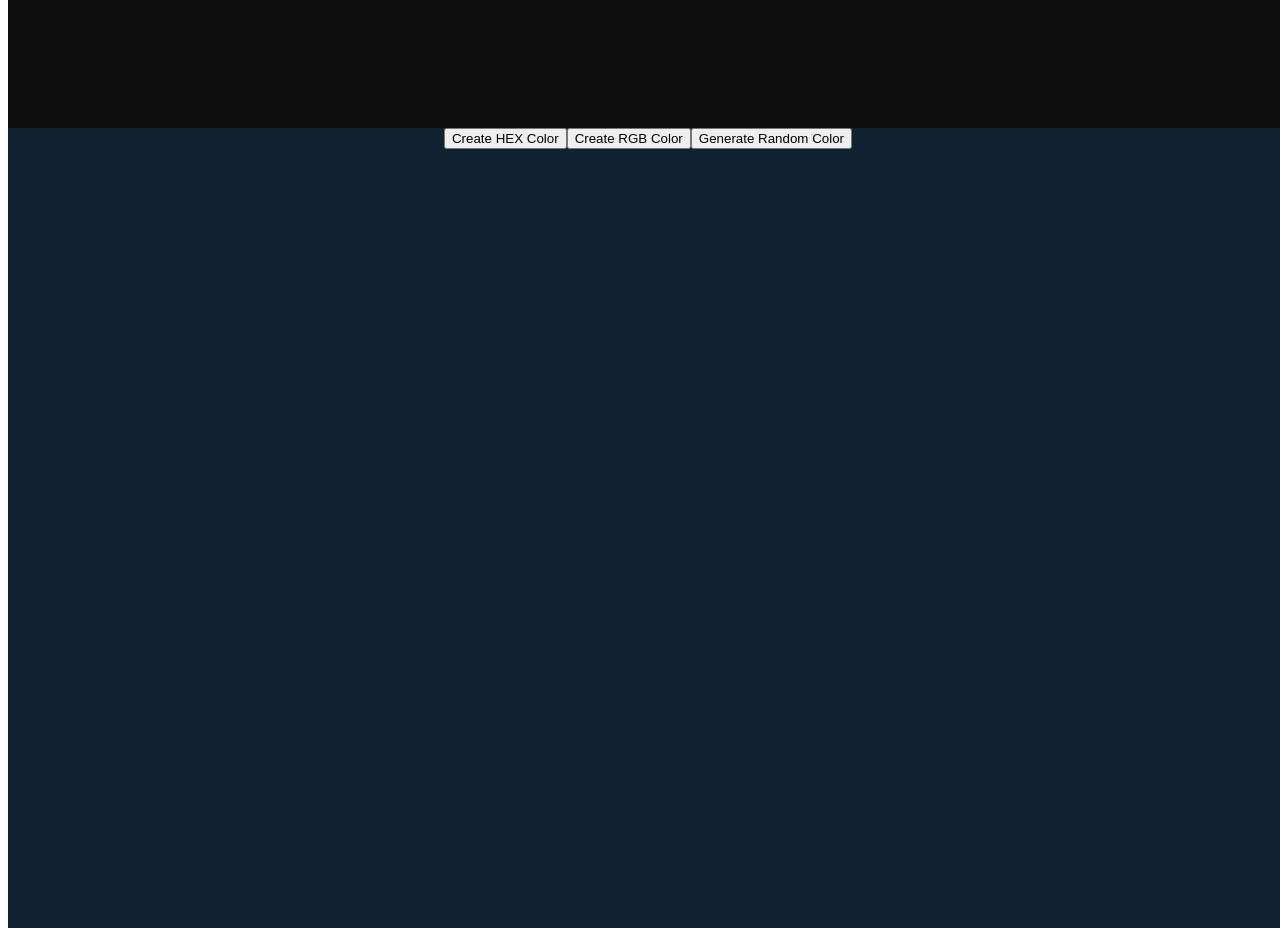
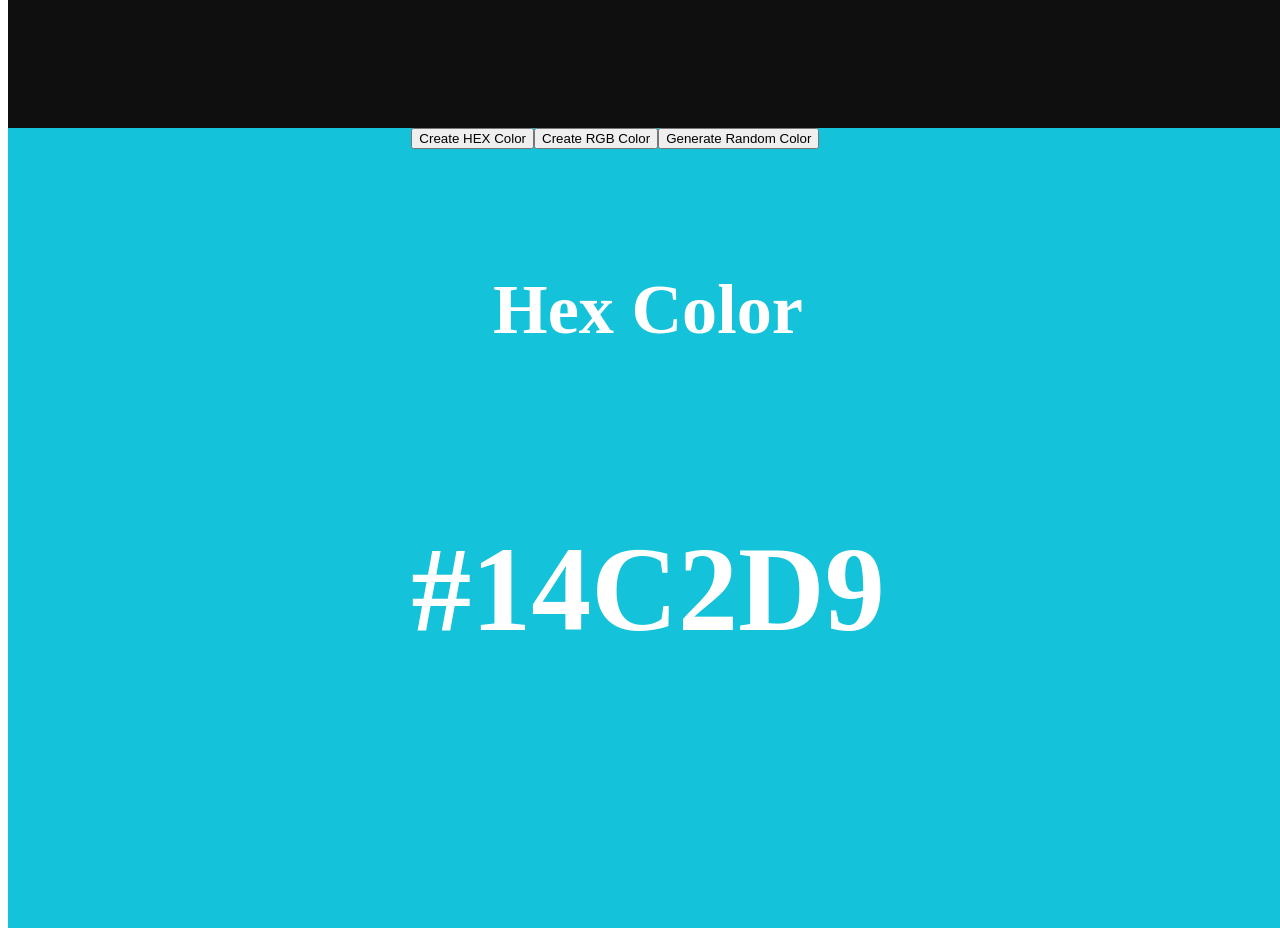
Before and after one commit to mishrasatyam28/react-mini-projects, a React (Vite) app: page / in a window 1280 px wide. Shown: the part 680-1616 px from the top of the page. Built offline with nearby package versions, Linux system fonts and the light colour scheme.

Commit message:
completed random-color

```diff
--- a/src/components/random-color/RandomColor.jsx
+++ b/src/components/random-color/RandomColor.jsx
@@ -1,10 +1,39 @@
-import React, { useState } from "react";
+import React, { useEffect, useState } from "react";
 
 export default function RandomColor() {
   const [typeOfColor, setTypeOfColor] = useState("hex");
   const [color, setColor] = useState("#123");
 
-  function handleCreateRandomColor() {}
+  function randomColorUtility(length) {
+    console.log(Math.random());
+    console.log(Math.floor(Math.random() * length));
+    return Math.floor(Math.random() * length);
+  }
+
+  function handleCreateRandomHexColor() {
+    // #678765
+    const hex = [1, 2, 3, 4, 5, 6, 7, 8, 9, "A", "B", "C", "D", "E", "F"];
+    let hexColor = "#";
+    for (let i = 0; i < 6; i++) {
+      hexColor += hex[randomColorUtility(hex.length)];
+      console.log(hexColor);
+    }
+    setColor(hexColor);
+    console.log("Hex-> ", hexColor);
+  }
+
+  function handleCreateRandomRgbColor() {
+    const r = randomColorUtility(256);
+    const g = randomColorUtility(256);
+    const b = randomColorUtility(256);
+
+    setColor(`rgb(${r},${g},${b})`);
+  }
+
+  useEffect(() => {
+    if (typeOfColor === "rgb") handleCreateRandomRgbColor();
+    else handleCreateRandomHexColor();
+  }, [typeOfColor]);
 
   return (
     <div
@@ -19,13 +48,31 @@ export default function RandomColor() {
       <div>
         <button onClick={() => setTypeOfColor("hex")}>Create HEX Color</button>
         <button onClick={() => setTypeOfColor("rgb")}>Create RGB Color</button>
-        <button onClick={handleCreateRandomColor}>Generate Random Color</button>
+        <button
+          onClick={
+            typeOfColor === "hex"
+              ? handleCreateRandomHexColor
+              : handleCreateRandomRgbColor
+          }
+        >
+          Generate Random Color
+        </button>
+        <div
+          style={{
+            display: "flex",
+            justifyContent: "center",
+            alignItems: "center",
+            color: "#ffffff",
+            flexDirection: "column",
+            fontSize: "60px",
+            marginTop: "50px",
+            gap: "20px",
+          }}
+        >
+          <h3>{typeOfColor === "rgb" ? "RGB Color" : "Hex Color"}</h3>
+          <h1>{color}</h1>
+        </div>
       </div>
     </div>
   );
-  //generic comments
 }
-
-// one more genric
-// one more genric-27
-// one more genric-28
```
